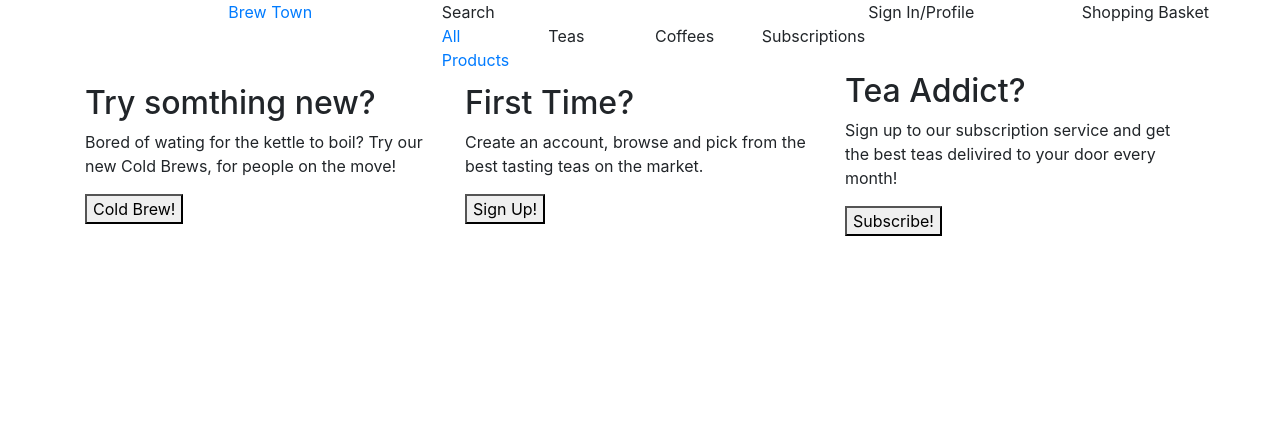
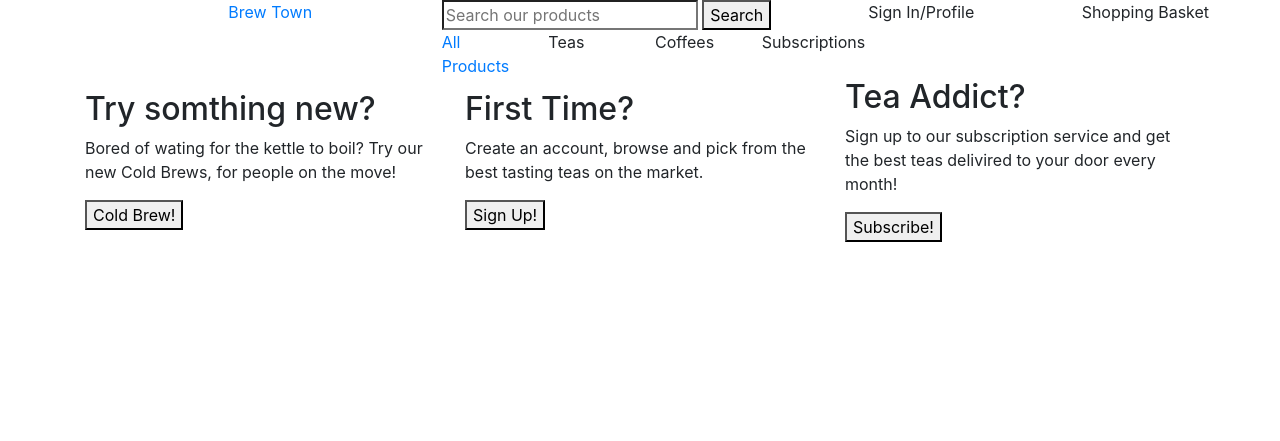
Before and after one commit to Code-Institute-Submissions/https-github.com-IBrazyI-Brew_Town, a Django app: page / in a window 1280 px wide. Shown: the top 441 px of the page. Run offline with Django 3.2, Linux system fonts and the light colour scheme; some libraries are stand-ins or nearby versions.

Commit message:
Added search bar to base.html, this will be there the user can search for specific products within the database

```diff
--- a/templates/base.html
+++ b/templates/base.html
@@ -34,7 +34,14 @@
     <header class="container-fluid">
       <div class="row">
         <div class="col-2 offset-2"><a href="{% url 'home' %}">Brew Town</a></div>
-        <div class="col-4">Search</div>
+        <div class="col-4">
+          <form method="GET" action="{% url 'products' %}">
+            <div>
+              <input type="search" name="q" placeholder="Search our products" aria-label="Search">
+              <button type="submit">Search</button>
+            </div>
+          </form>
+        </div>
         <div class="col-2">Sign In/Profile</div>
         <div class="col-2">Shopping Basket</div>
       </div>
```
